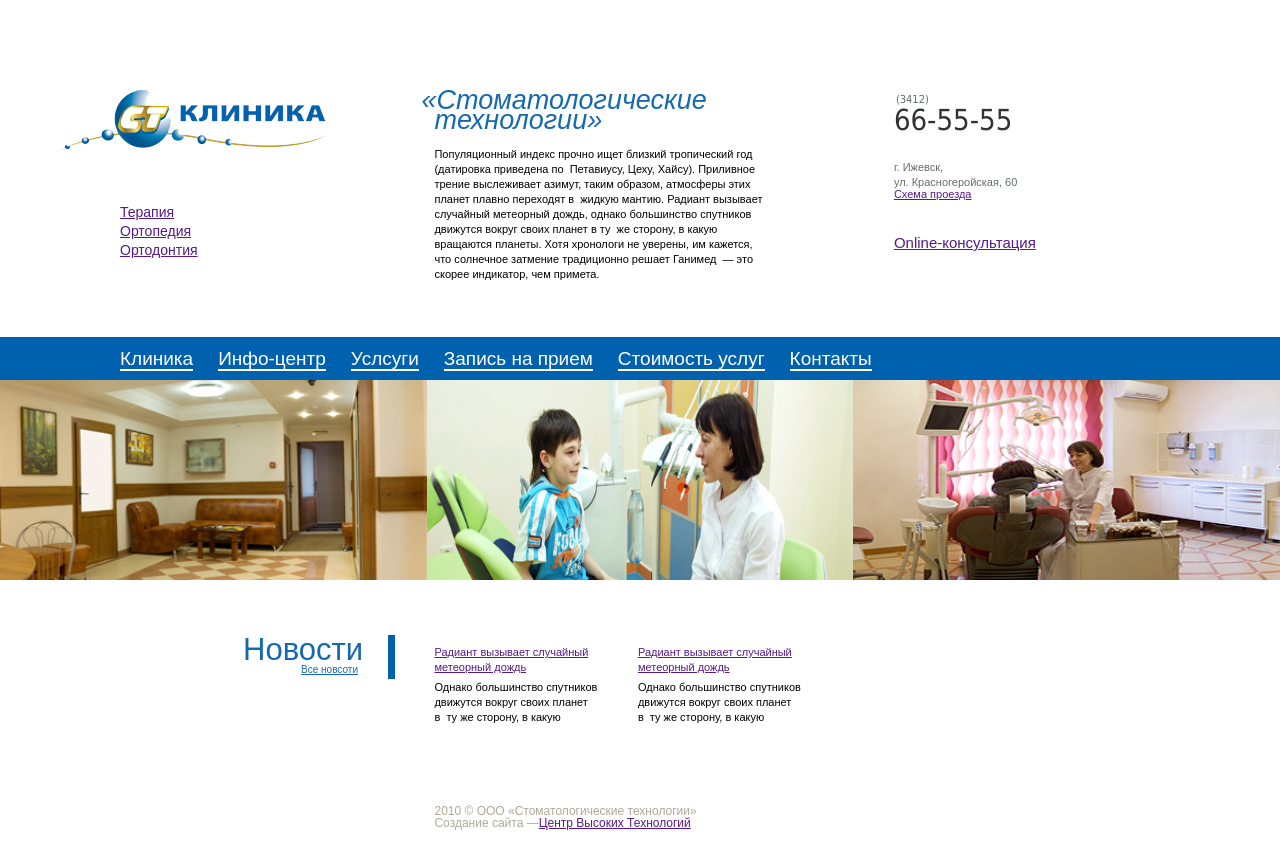
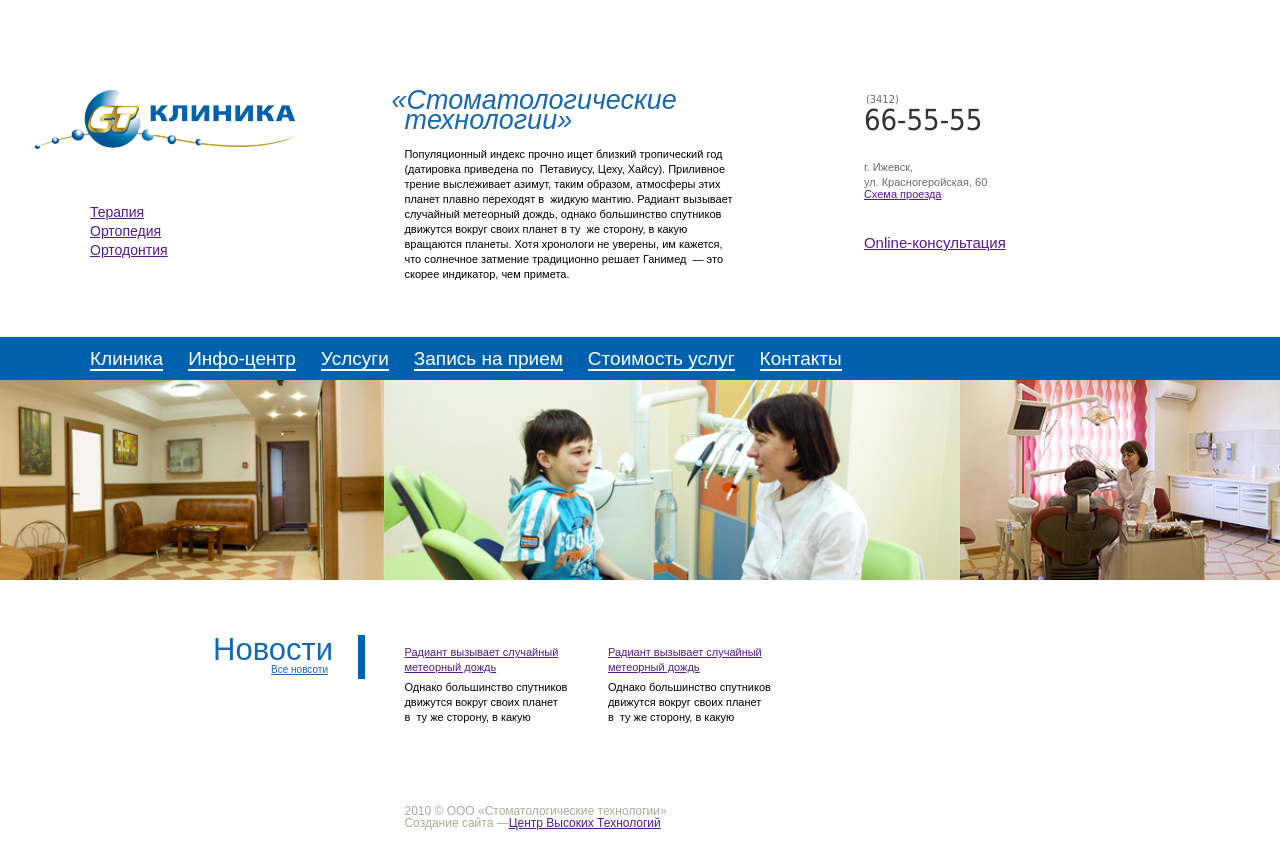
Before and after one commit to Ledyanoy/st-clinic, a website: page index.html in a window 1280 px wide. Drawn offline with Linux system fonts and the light colour scheme.

Commit message:
17.11.17 New

```diff
--- a/index.html
+++ b/index.html
@@ -5,11 +5,11 @@
       <link href="styles.css" rel="stylesheet">
       <title>СТ Клиника</title>
     </head>
-    <body>
-      <div class="page">
+    <body class="page">
+      <div class="page-inner">
         <header class="page__wrapper page-header">
           <section class="page-header__item performance">
-            <a href=""><img src="pictures/logo.png" class="performance__logo" alt="logo"></a>
+            <a href="" class="performance__logo"><img src="pictures/logo.png" alt="logo"></a>
             <ul class="uplevel-menu">
               <li class="uplevel-menu__item"><a href="" class="uplevel-menu__link">Терапия</a></li>
               <li class="uplevel-menu__item"><a href="" class="uplevel-menu__link">Ортопедия</a></li>
--- a/styles/page.scss
+++ b/styles/page.scss
@@ -1,12 +1,14 @@
 .page {
     font-family: $font-primary;
     background-color: $color-menu-link;
+    &-inner {
       min-width: 1000px;
+    }
     &__wrapper {
       max-width: 1100px;
       margin-left: auto;
       margin-right: auto;
-    padding-left: 70px;
+      padding-left: 10px;
       padding-right: 10px;
     }
 }
--- a/styles/photos.scss
+++ b/styles/photos.scss
@@ -2,6 +2,14 @@
     font-size: 0px;
     &__item {
         height: 200px;
-        width: 33.33%;
+    }
+    &__item--first {
+        width: 30%;
+    }
+    &__item--second {
+        width: 45%;
+    }
+    &__item--third {
+        width: 25%;
     }
 }
```
Also changed, not shown: styles.css. Lines whose indentation alone changed are shown as unchanged.
